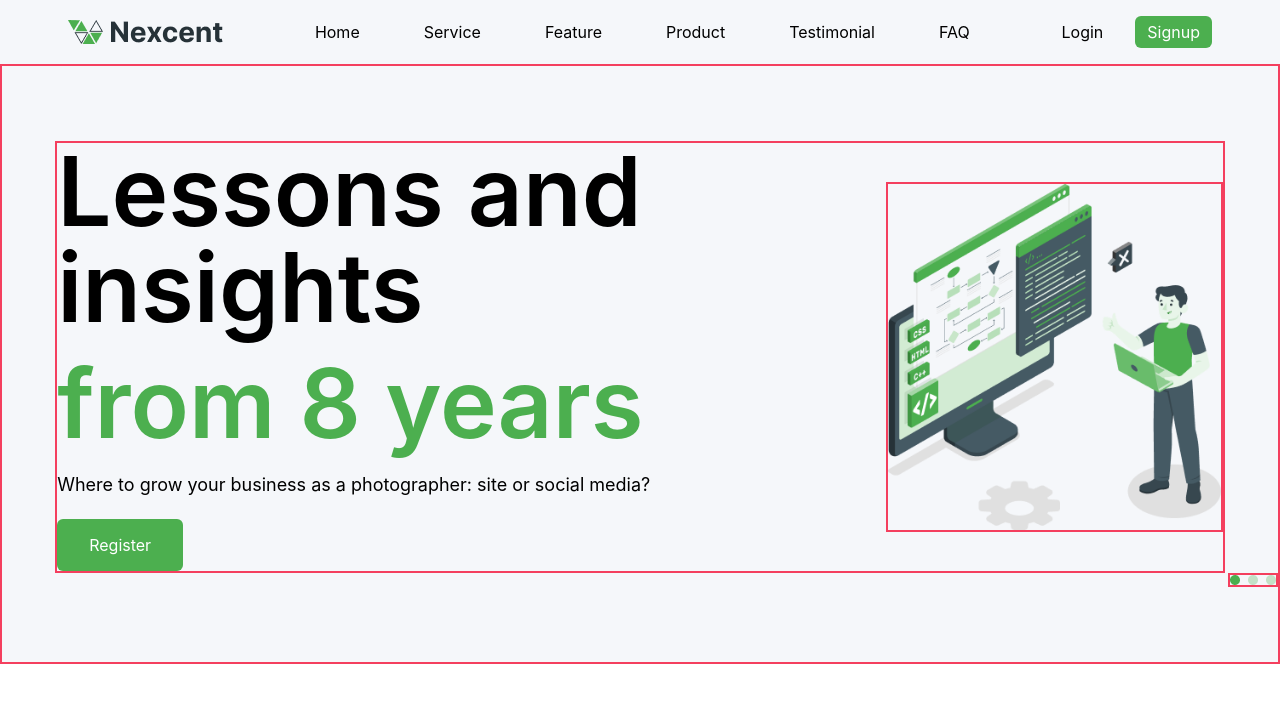
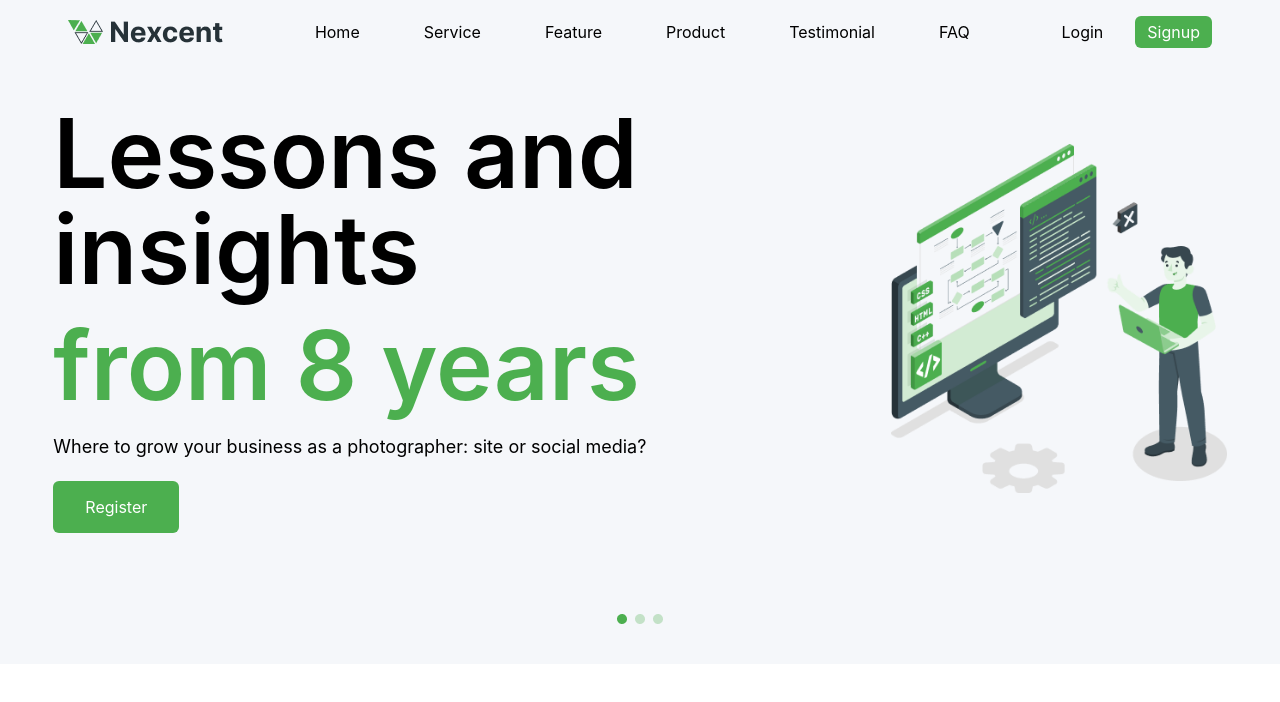
Before and after one commit to imlnr/figma-design, a React (Create React App) app: page / in a window 1280 px wide. Shown: the top 702 px of the page. Built offline with nearby package versions, Linux system fonts and the light colour scheme.

Commit message:
final commit

```diff
--- a/src/pages/Home.jsx
+++ b/src/pages/Home.jsx
@@ -3,19 +3,19 @@ import illu from '../assets/Illustration.png'
 import dot from "../assets/Dot.png"
 const Home = () => {
     return (
-        <div className="flex border-2 border-rose-500 flex-col w-full items-center h-100 justify-center bg-[#F5F7FA]" style={{ height: "600px" }}>
-            <div className='w-11/12 border-2 border-rose-500 flex items-center justify-between'>
+        <div className="flex flex-col w-full items-center h-100 justify-around bg-[#F5F7FA]" style={{ height: "600px" }}>
+            <div className='w-11/12 flex items-center justify-between'>
                 <div className='flex flex-col gap-5 items-start'>
                     <h1 className='font-inter text-8xl font-semibold leading-96 tracking-normal'>Lessons and insights</h1>
                     <h1 className='font-inter text-8xl font-semibold leading-96 tracking-normal text-[#4CAF4F]'>from 8 years</h1>
                     <p className='text-lg'>Where to grow your business as a photographer: site or social media?</p>
                     <button className='bg-[#4CAF4F] text-white px-8 py-3.5 rounded-md'>Register</button>
                 </div>
-                <div className='border-2 border-rose-500'>
+                <div className=''>
                     <img src={illu} alt="illustration" />
                 </div>
             </div>
-            <div className='border-2 border-rose-500 self-end'>
+            <div className=''>
                 <img src={dot} alt="dot" />
             </div>
         </div>
```
